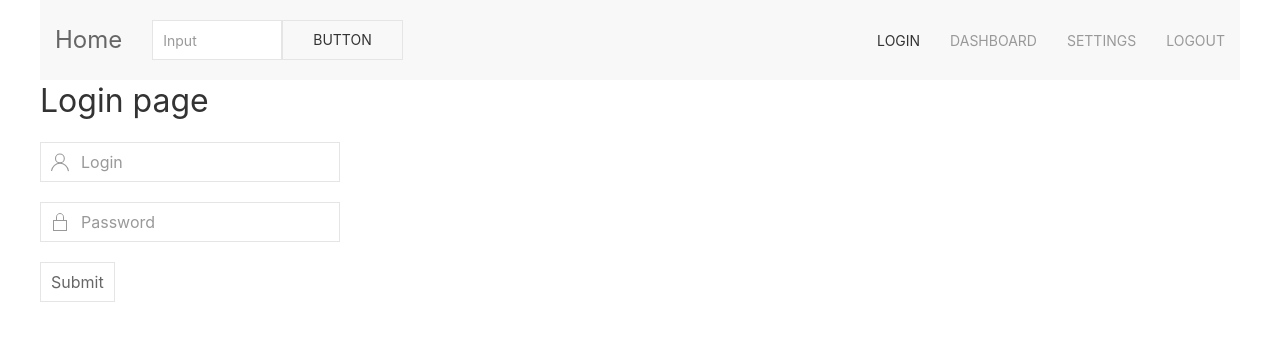
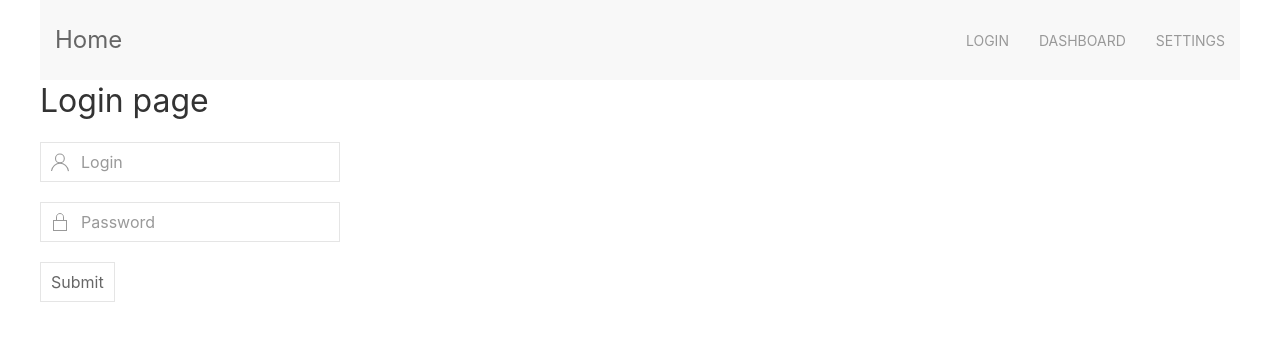
Before and after one commit to b0006/sibdev_test_react, a React (Create React App) app: page /login in a window 1280 px wide. Shown: the top 340 px of the page. Built offline with nearby package versions, Linux system fonts and the light colour scheme.

Commit message:
fix(auth): login/logout service [3]

```diff
--- a/src/actions/auth.js
+++ b/src/actions/auth.js
@@ -16,8 +16,8 @@ function signIn(username, password) {
       );
   };
 
-  function request(user) { return { type: authConstants.LOGIN_REQUEST, user } }
-  function success(user) { return { type: authConstants.LOGIN_SUCCESS, user } }
+  function request(user) {  console.log('request'); console.log(user); return { type: authConstants.LOGIN_REQUEST, user } }
+  function success(user) { console.log('success');  console.log(user); return { type: authConstants.LOGIN_SUCCESS, user } }
   function failure(error) { return { type: authConstants.LOGIN_FAILURE, error } }
 }
 
--- a/src/components/App/App.js
+++ b/src/components/App/App.js
@@ -1,6 +1,6 @@
 import React, { Component } from 'react';
 import { Route, Switch } from 'react-router-dom';
-import { StartPage, LoginPage } from '../pages';
+import { StartPage, LoginPage, DashboardPage } from '../pages';
 import Navbar from '../Navbar';
 
 class App extends Component {
@@ -11,6 +11,7 @@ class App extends Component {
         <Switch>
           <Route path="/" exact component={StartPage} />
           <Route path="/login" component={LoginPage} />
+          <Route path="/dash/" component={DashboardPage} />
         </Switch>
       </div>
     );
--- a/src/components/Navbar/Navbar.js
+++ b/src/components/Navbar/Navbar.js
@@ -11,25 +11,23 @@ class Navbar extends Component {
   };
 
   render() {
+    const { loggedIn, user } = this.props;
+
+    const loginLink = !loggedIn ?
+      <li><Link to="/login">Login</Link></li> : null;
+    const logoutLink = loggedIn ?
+      <li onClick={this.onLogout}><a>{user.login}, logout</a></li> : null;
+
     return (
       <div>
         <nav className="uk-navbar-container" uk-navbar="true">
           <div className="uk-navbar-left">
             <Link to="/" className="uk-navbar-item uk-logo">Home</Link>
-
-            <div className="uk-navbar-item">
-              <form action="javascript:void(0)">
-                <input className="uk-input uk-form-width-small" type="text" placeholder="Input" />
-                  <button className="uk-button uk-button-default">Button</button>
-              </form>
-            </div>
           </div>
 
           <div className="uk-navbar-right">
             <ul className="uk-navbar-nav">
-              <li className="uk-active">
-                <Link to="/login">Login</Link>
-              </li>
+              { loginLink }
               <li>
                 <Link to="/dash/">Dashboard</Link>
                 <div className="uk-navbar-dropdown">
@@ -41,7 +39,7 @@ class Navbar extends Component {
                 </div>
               </li>
               <li><Link to="/settings">Settings</Link></li>
-              <li onClick={this.onLogout}><a>Logout</a></li>
+              { logoutLink }
             </ul>
           </div>
         </nav>
@@ -51,9 +49,10 @@ class Navbar extends Component {
 }
 
 const mapStateToProps = (state) => {
-  const { loggedIn } = state.authentication;
+  const { loggedIn, user } = state.authentication;
   return {
-    loggedIn
+    loggedIn,
+    user
   };
 };
 
--- a/src/components/pages/DashboardPage/DashboardPage.js
+++ b/src/components/pages/DashboardPage/DashboardPage.js
@@ -1,7 +1,28 @@
 import React, { Component } from 'react';
+import {Redirect} from "react-router-dom";
+import { connect } from 'react-redux';
+import { withAuthService } from '../../hoc';
 
 class DashboardPage extends Component {
+  render() {
+    const { loggedIn } = this.props;
+    if(!loggedIn) {
+      return <Redirect to="/login" />
+    }
 
+    return (
+      <div>Dash</div>
+    )
+  }
 }
 
-export default DashboardPage;
+const mapStateToProps = (state) => {
+  const { loggedIn } = state.authentication;
+  return {
+    loggedIn
+  };
+};
+
+export default withAuthService()(
+  connect(mapStateToProps)(DashboardPage)
+);
--- a/src/components/pages/LoginPage/LoginPage.js
+++ b/src/components/pages/LoginPage/LoginPage.js
@@ -7,8 +7,7 @@ import { authActions } from "../../../actions";
 class LoginPage extends Component {
   state = {
     login: '',
-    password: '',
-    submitted: false
+    password: ''
   };
 
   onLogin = (event) => {
@@ -26,8 +25,6 @@ class LoginPage extends Component {
   onSubmit = (event) => {
     event.preventDefault();
 
-    this.setState({ submitted: true });
-
     const { login, password } = this.state;
     const { signIn } = this.props;
 
@@ -36,13 +33,9 @@ class LoginPage extends Component {
     }
   };
 
-  onChange = () => {
-    console.log(this.props);
-  };
-
   render() {
-    const { isLoggedIn } = this.props;
-    if(isLoggedIn) {
+    const { loggedIn } = this.props;
+    if(loggedIn) {
       return <Redirect to="/" />
     }
 
@@ -82,9 +75,10 @@ class LoginPage extends Component {
 }
 
 const mapStateToProps = (state) => {
-  const { loggedIn } = state.authentication;
+  const { loggedIn, user } = state.authentication;
   return {
-    loggedIn
+    loggedIn,
+    user
   };
 };
 
--- a/src/reducers/auth.js
+++ b/src/reducers/auth.js
@@ -18,9 +18,7 @@ const authentication = (state = initialState, action) => {
     case authConstants.LOGIN_FAILURE:
       return {};
     case authConstants.LOGOUT:
-      return {
-        loggedIn: false
-      };
+      return {};
     default:
       return state
   }
--- a/src/services/auth.js
+++ b/src/services/auth.js
@@ -1,14 +1,17 @@
 const signIn = async (login, password) => {
-  console.log('LOGIN');
   const hash = await hasCode(password);
   localStorage.setItem('user', JSON.stringify({
     login: login,
     password: hash
   }));
+
+  return {
+    login: login,
+    password: hash
+  }
 };
 
 const logout = () => {
-  console.log('LOGOUT');
   localStorage.removeItem('user');
 };
 
```
